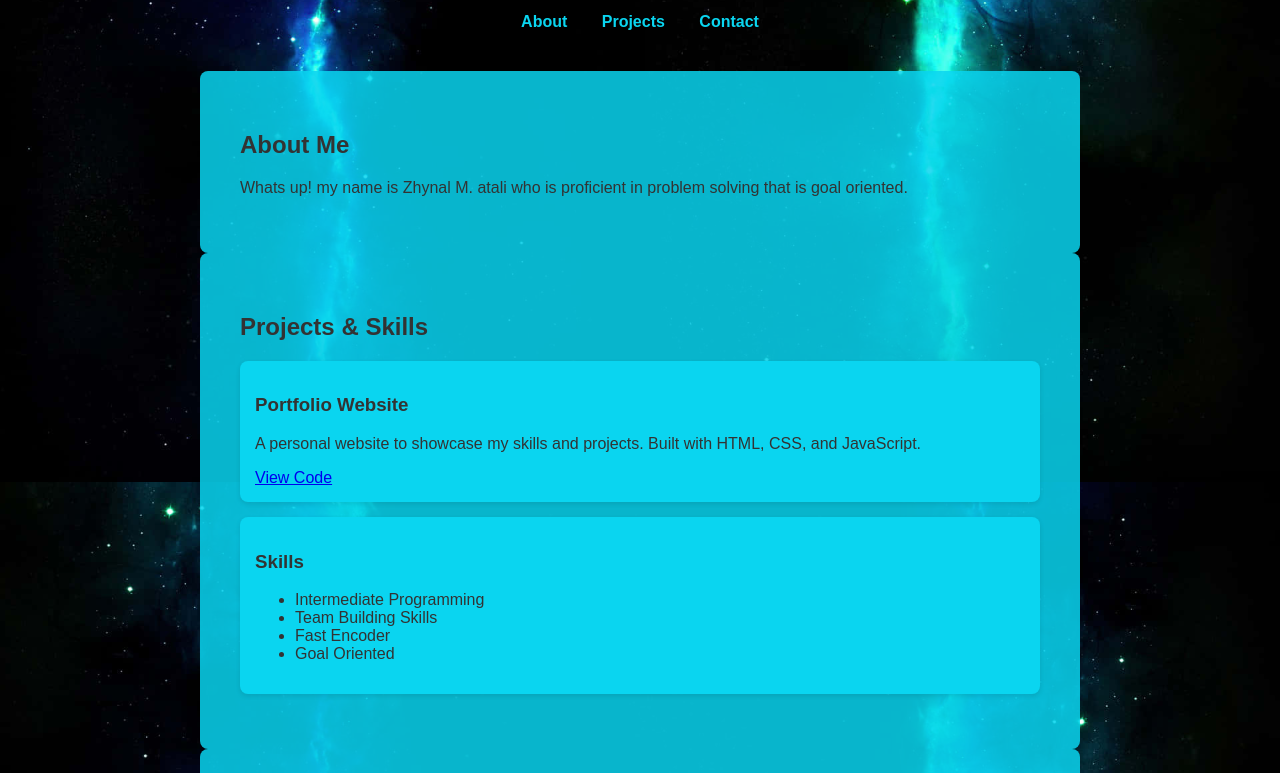
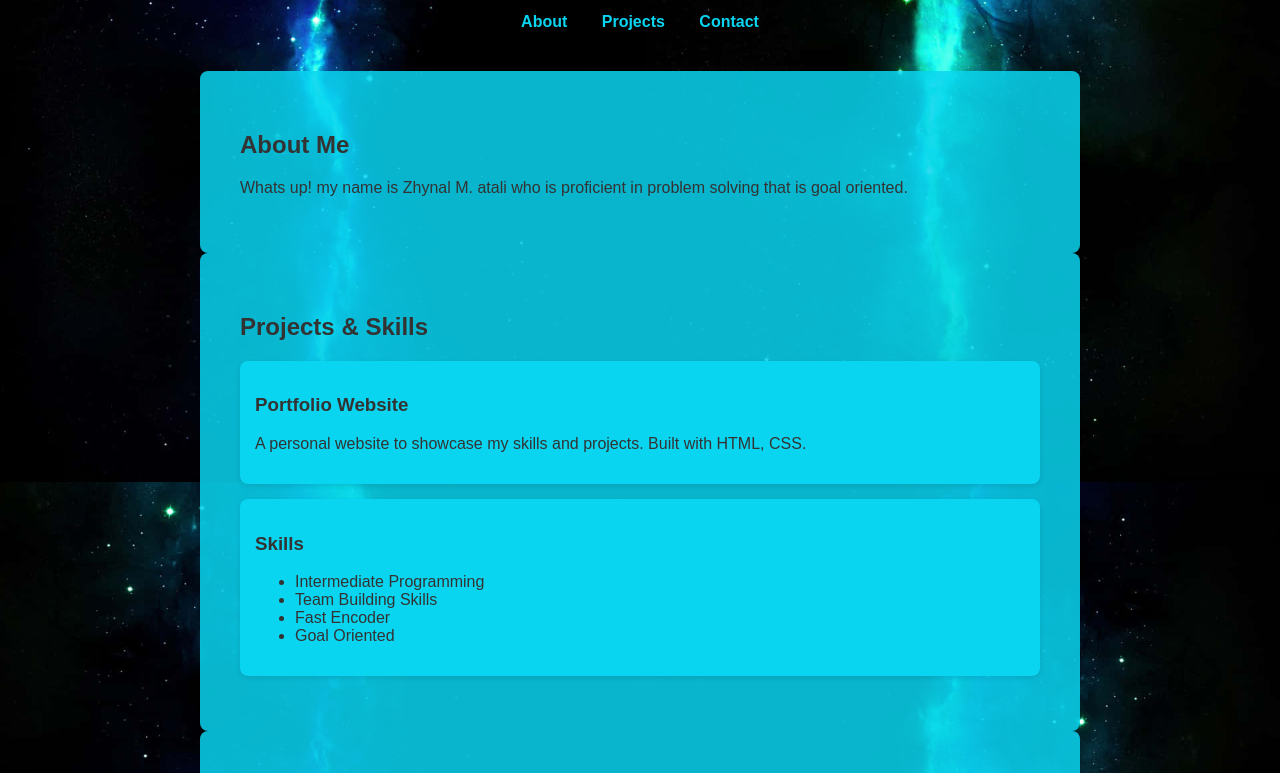
Before and after one commit to VeldoyalikeThat/Portfolio, a plain HTML site: page index.html in a window 1280 px wide. Shown: the part 318-1091 px from the top of the page. Drawn offline with Linux system fonts and the light colour scheme.

Commit message:
Update index.html

```diff
--- a/index.html
+++ b/index.html
@@ -88,8 +88,8 @@
     <h2>Projects & Skills</h2>
     <div class="project">
       <h3>Portfolio Website</h3>
-      <p>A personal website to showcase my skills and projects. Built with HTML, CSS, and JavaScript.</p>
-      <a href="home.html" target="_blank">View Code</a>
+      <p>A personal website to showcase my skills and projects. Built with HTML, CSS.</p>
+
     </div>
     <div class="project">
       <h3>Skills</h3>
```
